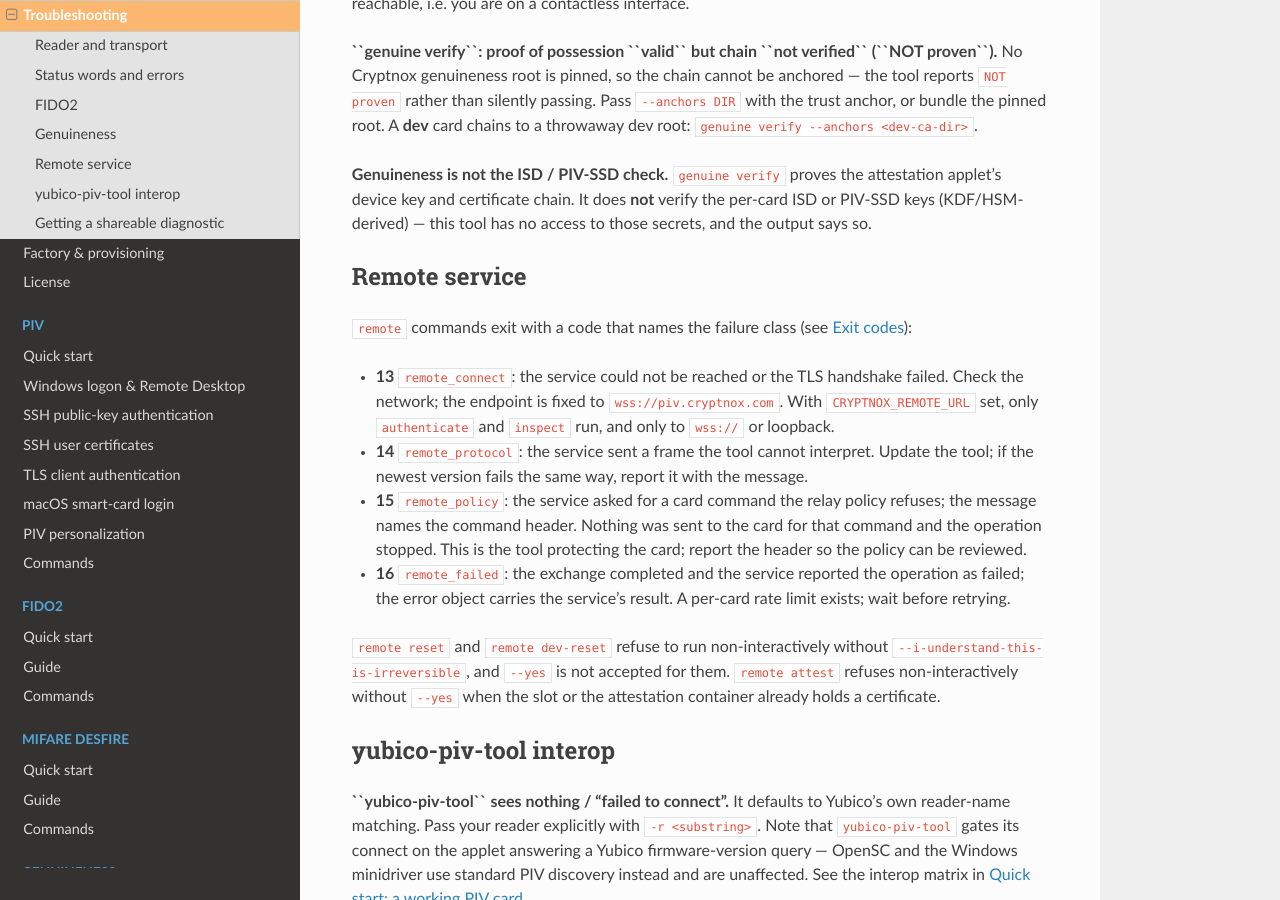
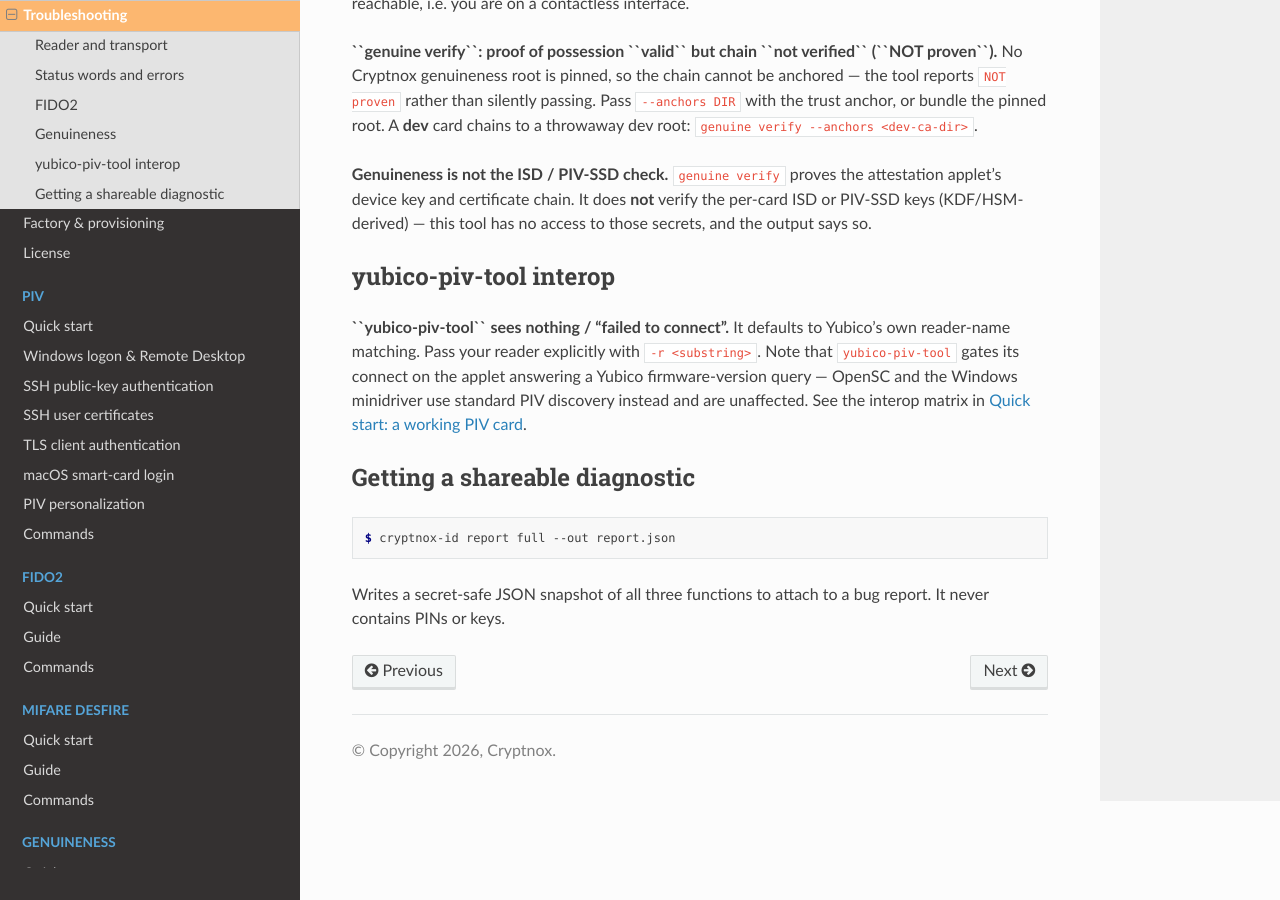
Before and after one commit to cryptnox/cryptnox-id-cli, a Sphinx documentation site: the page built from docs/troubleshooting.rst, in a window 1280 px wide and 900 px high, scrolled down 2135 px. Built offline with Sphinx 7.4.7 and the Read the Docs theme 3.1.0, drawn with Linux system fonts in a browser that asks for light colours.

Commit message:
Move the remote documentation to its own change
The guide, the command reference and the sections added to the README and
to the exit-codes, JSON-output and troubleshooting pages leave this branch.
They follow in a separate change, reviewed on its own, based on this one.

The command map in cli-basics keeps a row naming the five commands, which
is what the command-reference drift guard requires of any change that adds
a command; the cross-reference to the command reference page goes with the
page.

Co-Authored-By: Claude Fable 5.1 <noreply@anthropic.com>

```diff
--- a/docs/cli-basics.rst
+++ b/docs/cli-basics.rst
@@ -71,9 +71,10 @@ Top-level commands
    * - ``report card`` / ``report piv`` / ``report mifare`` / ``report fido`` /
        ``report genuine`` / ``report full``
      - Secret-safe JSON reports (``--out FILE``).
-   * - ``remote authenticate`` / ``remote inspect``
+   * - ``remote authenticate`` / ``remote inspect`` / ``remote attest`` /
+       ``remote reset`` / ``remote dev-reset``
      - Operations run through the Cryptnox remote PIV service, with the card
-       in the local reader; see :doc:`/remote/remote-commands`.
+       in the local reader.
    * - ``shell``
      - Interactive prompt: run subcommands without the ``cryptnox-id`` prefix
        (type ``piv info``); global options passed when launching carry into every
--- a/docs/troubleshooting.rst
+++ b/docs/troubleshooting.rst
@@ -117,34 +117,6 @@ throwaway dev root: ``genuine verify --anchors <dev-ca-dir>``.
 chain. It does **not** verify the per-card ISD or PIV-SSD keys (KDF/HSM-derived)
 — this tool has no access to those secrets, and the output says so.
 
-Remote service
---------------
-
-``remote`` commands exit with a code that names the failure class (see
-:doc:`/exit-codes`):
-
-- **13** ``remote_connect``: the service could not be reached or the TLS
-  handshake failed. Check the network; the endpoint is fixed to
-  ``wss://piv.cryptnox.com``. With ``CRYPTNOX_REMOTE_URL`` set, only
-  ``authenticate`` and ``inspect`` run, and only to ``wss://`` or loopback.
-- **14** ``remote_protocol``: the service sent a frame the tool cannot
-  interpret. Update the tool; if the newest version fails the same way,
-  report it with the message.
-- **15** ``remote_policy``: the service asked for a card command the relay
-  policy refuses; the message names the command header. Nothing was sent to
-  the card for that command and the operation stopped. This is the tool
-  protecting the card; report the header so the policy can be reviewed.
-- **16** ``remote_failed``: the exchange completed and the service reported
-  the operation as failed; the error object carries the service's result.
-  A per-card rate limit exists; wait before retrying.
-
-``remote reset`` and ``remote dev-reset`` refuse to run non-interactively
-without ``--i-understand-this-is-irreversible``, and ``--yes`` is not
-accepted for them. ``remote attest`` refuses non-interactively without
-``--yes`` when the slot or the attestation container already holds a
-certificate.
-
-
 yubico-piv-tool interop
 -------------------------
 
```
Also changed, not shown: README.md (+0 -12 lines), docs/exit-codes.rst (+0 -20 lines), docs/index.rst (+0 -7 lines), docs/json-output.rst (+0 -14 lines), docs/remote/remote-commands.rst (deleted, +0 -117 lines), docs/remote/remote-guide.rst (deleted, +0 -118 lines).
